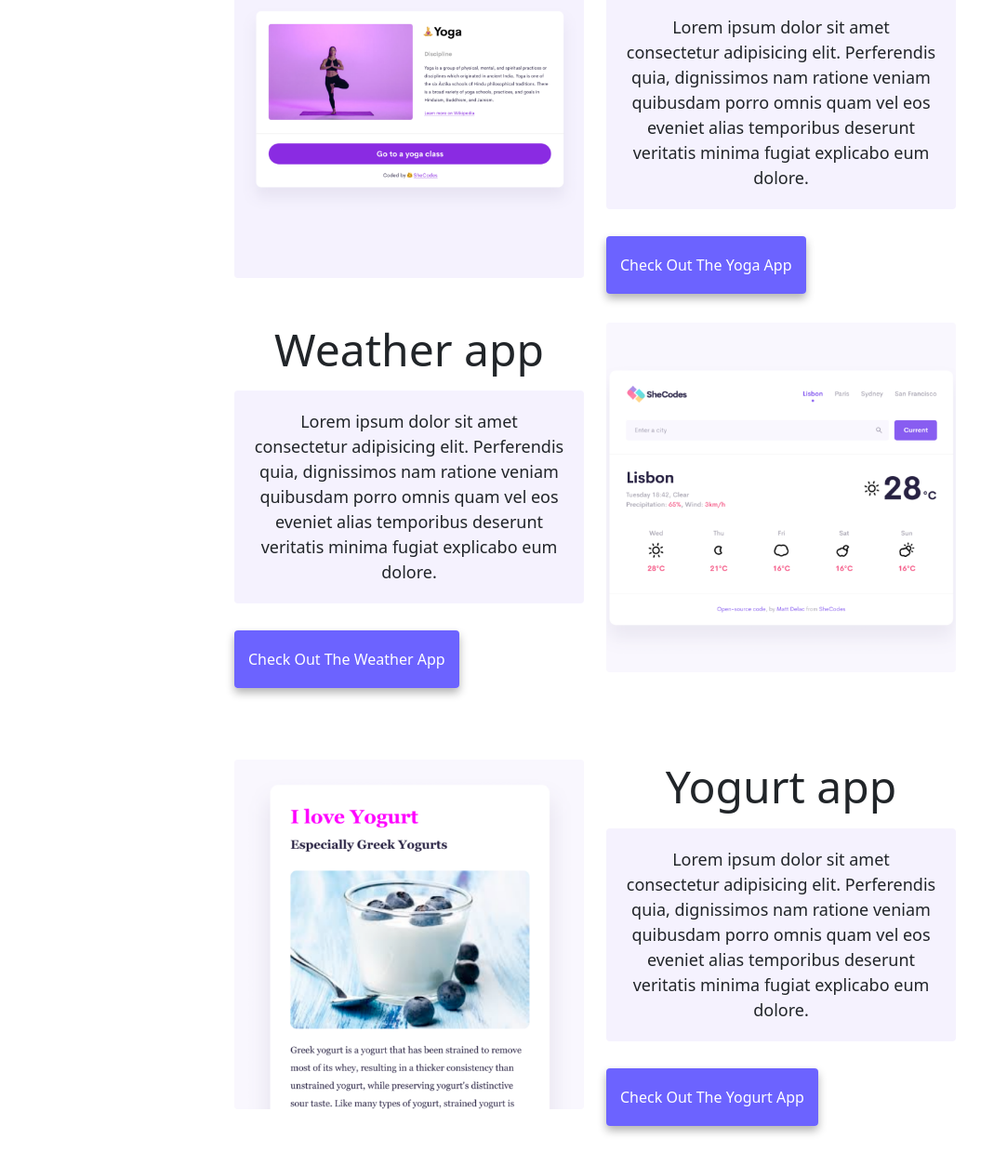
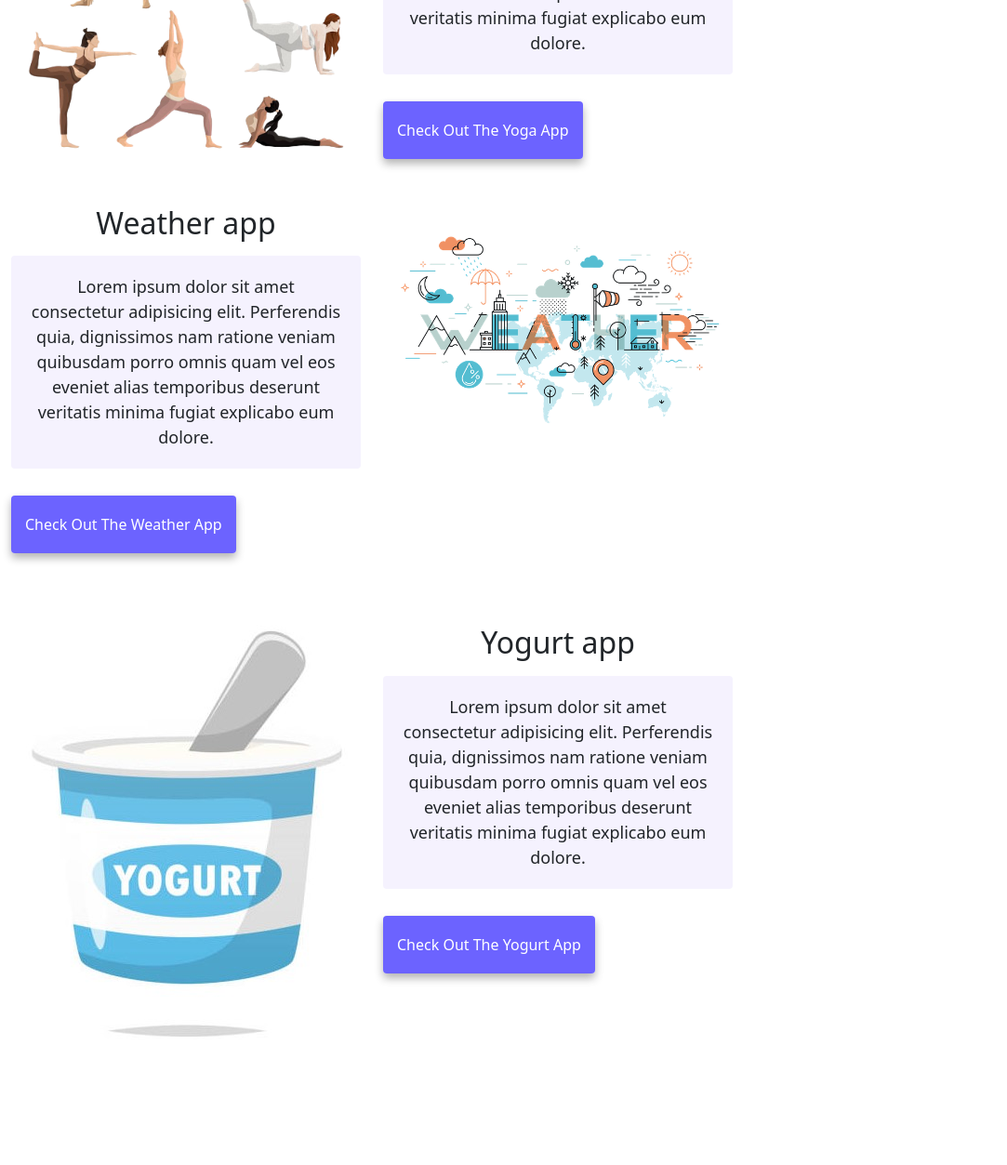
Before and after one commit to FatemehIzadi/ResponsivePortfolio, a website: page index.html in a window 1280 px wide. Shown: the part 485-1738 px from the top of the page at 93% size, without its empty margins (0-1083 px from the left). After the commit the page ends 1603 px from the top, so only its background shows below. Drawn offline with nearby package versions, Linux system fonts and the light colour scheme.

Commit message:
images changed

```diff
--- a/index.html
+++ b/index.html
@@ -5,6 +5,7 @@
     <meta http-equiv="X-UA-Compatible" content="IE=edge" />
     <meta name="viewport" content="width=device-width, initial-scale=1.0" />
     <title>Fatemeh Izadi</title>
+    <link rel="stylesheet" href="style.css" />
     <link
       href="https://cdn.jsdelivr.net/npm/bootstrap@5.0.0-beta2/dist/css/bootstrap.min.css"
       rel="stylesheet"
@@ -16,7 +17,6 @@
       integrity="sha384-b5kHyXgcpbZJO/tY9Ul7kGkf1S0CWuKcCD38l8YkeH8z8QjE0GmW1gYU5S9FOnJ0"
       crossorigin="anonymous"
     ></script>
-    <link rel="stylesheet" href="style.css" />
   </head>
   <body>
     <nav class="navbar navbar-expand-lg navbar-light bg-light fixed-top">
@@ -60,7 +60,7 @@
     <div class="container">
       <div class="row">
         <div class="col-md-6">
-          <img src="images/yoga.png" class="img-fluid rounded" />
+          <img src="/src/images/yoga--poses.png" class="img-fluid rounded" />
         </div>
         <div class="col-md-6">
           <h2 class="mb-3">Yoga app</h2>
@@ -89,12 +89,12 @@
           </div>
         </div>
         <div class="col-md-6">
-          <img src="images/weather.png" class="img-fluid rounded" />
+          <img src="/src/images/weather-4352696-3611157.webp" class="img-fluid rounded" />
         </div>
       </div>
       <div class="row mt-5">
         <div class="col-md-6">
-          <img src="images/yogurt.png" class="img-fluid rounded" />
+          <img src="/src/images/yoghurt-illustration.jpg" class="img-fluid rounded" />
         </div>
         <div class="col-md-6">
           <h2 class="mb-3">Yogurt app</h2>
```
Also changed, not shown: src/images/czNmcy1wcml2YXRlL3Jhd3BpeGVsX2ltYWdlcy93ZWJzaXRlX2NvbnRlbnQvdjk0OC1hZXctMDUucG5n.jfif (added), src/images/download.png (added), src/images/istockphoto-999206350-612x612.jpg (added), src/images/png-clipart-s-yogurt-illustration.png (added), src/images/weather-4352696-3611157.webp (added), src/images/yoga--poses.png (added), src/images/yoga-illustrations.png (added), src/images/yoga-poses.png (added), src/images/yoghurt-illustration.jpg (added), 1 other file.
